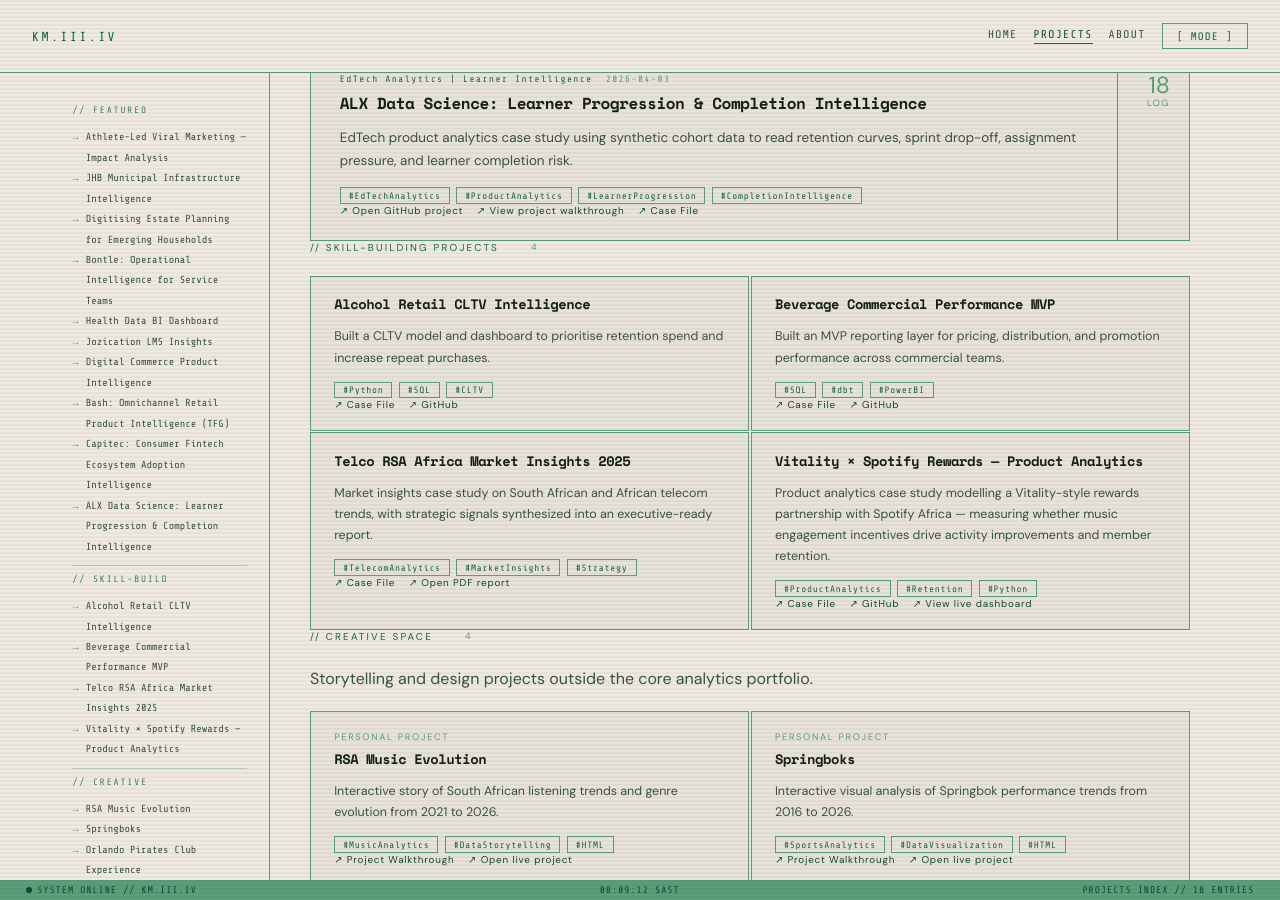
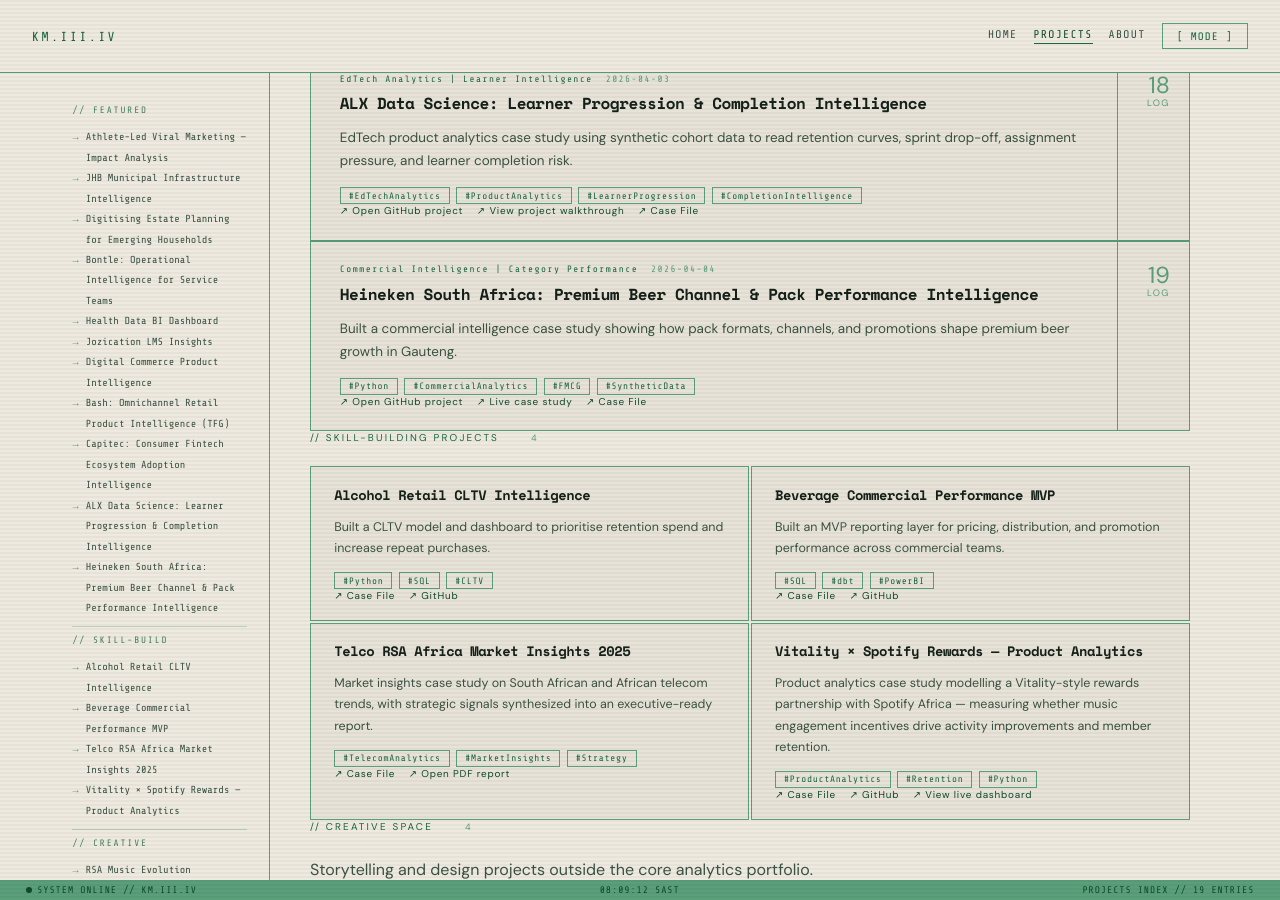
Before and after one commit to km-webdvlpr/III_V2, a Jekyll site: the page built from projects.md, in a window 1280 px wide and 900 px high, scrolled down 2085 px. Built offline with Jekyll 4.4.1, drawn with Linux system fonts in a browser that asks for light colours; some of the changed lines change nothing that is shown.

Commit message:
Add Heineken premium beer case study

```diff
--- a/_data/project_registry.yml
+++ b/_data/project_registry.yml
@@ -128,6 +128,19 @@
     - capitec-product-intelligence
     - bash-product-intelligence
 
+- slug: heineken-premium-beer-channel-pack-performance-intelligence
+  order: 19
+  log: "19"
+  tier: flagship
+  group: featured
+  homepage: false
+  about: false
+  filters: [analytics, product]
+  related:
+    - beverage-commercial-performance-mvp
+    - alcohol-retail-cltv-intelligence
+    - digital-commerce-product-intelligence
+
 - slug: alcohol-retail-cltv-intelligence
   order: 9
   log: "09"
--- /dev/null
+++ b/_projects/heineken-premium-beer-channel-pack-performance-intelligence.md
@@ -0,0 +1,89 @@
+---
+title: "Heineken South Africa: Premium Beer Channel & Pack Performance Intelligence"
+date: 2026-04-04
+summary: "Built a commercial intelligence case study showing how pack formats, channels, and promotions shape premium beer growth in Gauteng."
+tags: ["Python", "Commercial Analytics", "FMCG", "Synthetic Data"]
+featured: true
+roleFocus: "Commercial Intelligence | Category Performance"
+projectShows:
+  - "Pack and channel analysis"
+  - "Promotion trade-off logic"
+  - "Market-focused growth thinking"
+snapshot:
+  problem: "Premium beer growth depends on channel mix and pack strategy, but those trade-offs are not always visible in one view."
+  focus: "I built a synthetic category dataset and tested how volume, repeat purchase, and margin move across packs, channels, and promotions."
+  outcome: "The analysis highlights where premium beer growth looks strongest in Gauteng once commercial quality is considered alongside scale."
+repo: "https://github.com/km-webdvlpr/heineken-premium-beer-performance"
+demo: "https://km-webdvlpr.github.io/heineken-premium-beer-performance/"
+repoLabel: "Open GitHub project"
+demoLabel: "Live case study"
+---
+
+## Overview
+This case study examines premium beer performance in Gauteng, with a focus on how pack formats and sales channels influence volume, repeat purchase, and margin quality.
+
+## Business Context
+Premium beer portfolios do not grow through brand equity alone. The commercial outcome is shaped by the mix of single-serve and multi-pack formats, the role of take-home retail versus on-premise consumption, and the degree to which promotions are helping or distorting performance.
+
+## Problem Statement
+The category needed a clearer view of which pack and channel combinations were creating healthy growth, rather than simply moving sales volume at the expense of margin.
+
+## Analyst Objective
+Build a commercial intelligence case study that tests how pack strategy, channel mix, and promotions affect premium beer performance in Gauteng, and identify where the strongest growth opportunities sit.
+
+## Stakeholders
+- Commercial and category teams need a clearer view of pack and channel trade-offs.
+- Growth teams need evidence on where premium beer expansion looks most commercially attractive.
+- Brand and promotion teams need better visibility into where uplift supports or weakens margin quality.
+
+## Key Questions
+- Which pack formats drive the most meaningful volume and repeat purchase?
+- Which channels create the strongest balance of value, margin, and commercial scale?
+- Where do promotions create useful momentum, and where do they weaken the economics?
+- Which pack and channel combinations look strongest in Gauteng?
+
+## Workflow Thinking
+- Pack choice shapes both shopper behaviour and margin structure.
+- Channel choice affects how volume, value, and repeat purchase convert into commercially useful growth.
+- Promotion analysis only becomes useful when it is read alongside channel role and pack economics.
+
+## KPI Framework
+- Commercial metrics: volume, value, average margin contribution, promo uplift.
+- Behaviour metrics: repeat purchase rate, pack-format preference, channel concentration.
+- Market lens: Gauteng volume share, Gauteng opportunity score, top-performing pack-channel combinations.
+
+These metrics mattered because the purpose was to compare growth quality, not just total sales activity.
+
+## Approach
+- Designed a synthetic beer-category dataset with believable patterns across customers, transactions, packs, and promotions.
+- Analysed pack performance across single-serve and multi-pack formats.
+- Compared channel trade-offs across take-home retail, on-premise, and wholesale.
+- Reviewed promotion uplift against margin pressure and isolated Gauteng opportunity areas.
+
+## Insights
+- `6_pack_can` is the strongest repeat-purchase format in the portfolio.
+- Take-home retail remains the main driver of premium beer volume.
+- Promotions lift demand, but the margin trade-off is visible and needs active management.
+- Gauteng offers the clearest growth opportunity when pack strength and channel economics are considered together.
+
+## Deliverables
+- Synthetic FMCG dataset across transactions, customers, packs, and promotions
+- Jupyter notebook for category analysis
+- Exported charts for pack performance, channel mix, promotion trade-offs, and Gauteng opportunity
+- Summary tables for commercial review
+- Published GitHub Pages case study
+
+## Results
+- Overall repeat purchase rate landed at 50.8%.
+- `6_pack_can` in take-home retail was the highest-volume pack-channel combination.
+- Take-home retail delivered the strongest average margin contribution in the final model.
+- `12_pack` in take-home retail surfaced as the top Gauteng growth opportunity.
+
+## Next Steps
+- Extend the model to compare Heineken and Amstel more explicitly at brand level.
+- Add retailer-specific pack and promo scenarios to test channel execution choices.
+- Build a second FMCG case study to compare alcohol with another repeat-purchase category.
+
+## Links
+- Repository: [heineken-premium-beer-performance](https://github.com/km-webdvlpr/heineken-premium-beer-performance)
+- Live case study: [GitHub Pages](https://km-webdvlpr.github.io/heineken-premium-beer-performance/)
```
